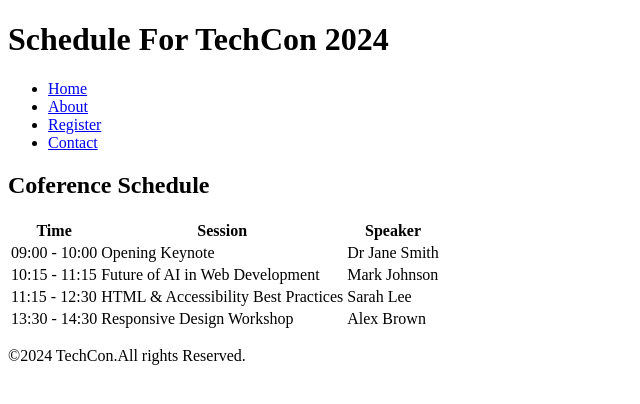
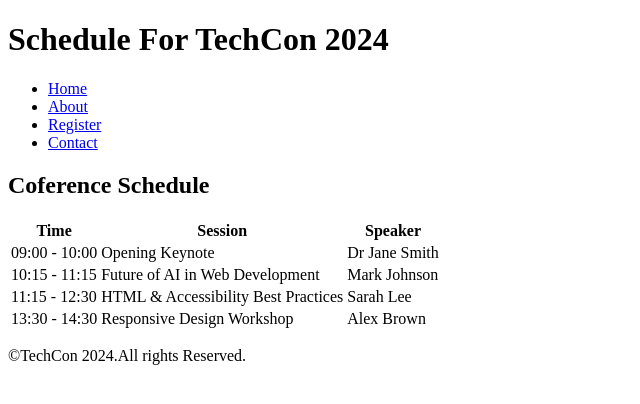
Before and after one commit to Prichard-1/TechCon_HTML, a plain HTML site: page techcon_website/schedule.html in a window 1280 px wide. Shown: the full height of the page, 0-640 px from the left. Drawn offline with Linux system fonts and the light colour scheme.

Commit message:
add schedule file

```diff
--- a/techcon_website/schedule.html
+++ b/techcon_website/schedule.html
@@ -58,7 +58,7 @@
 </main>
 <!---footer-->
 <footer>
-    <p>&copy;2024 TechCon.All rights Reserved.</p>
+    <p>&copy;TechCon 2024.All rights Reserved.</p>
 </footer>
 </body>
 </html>
```
